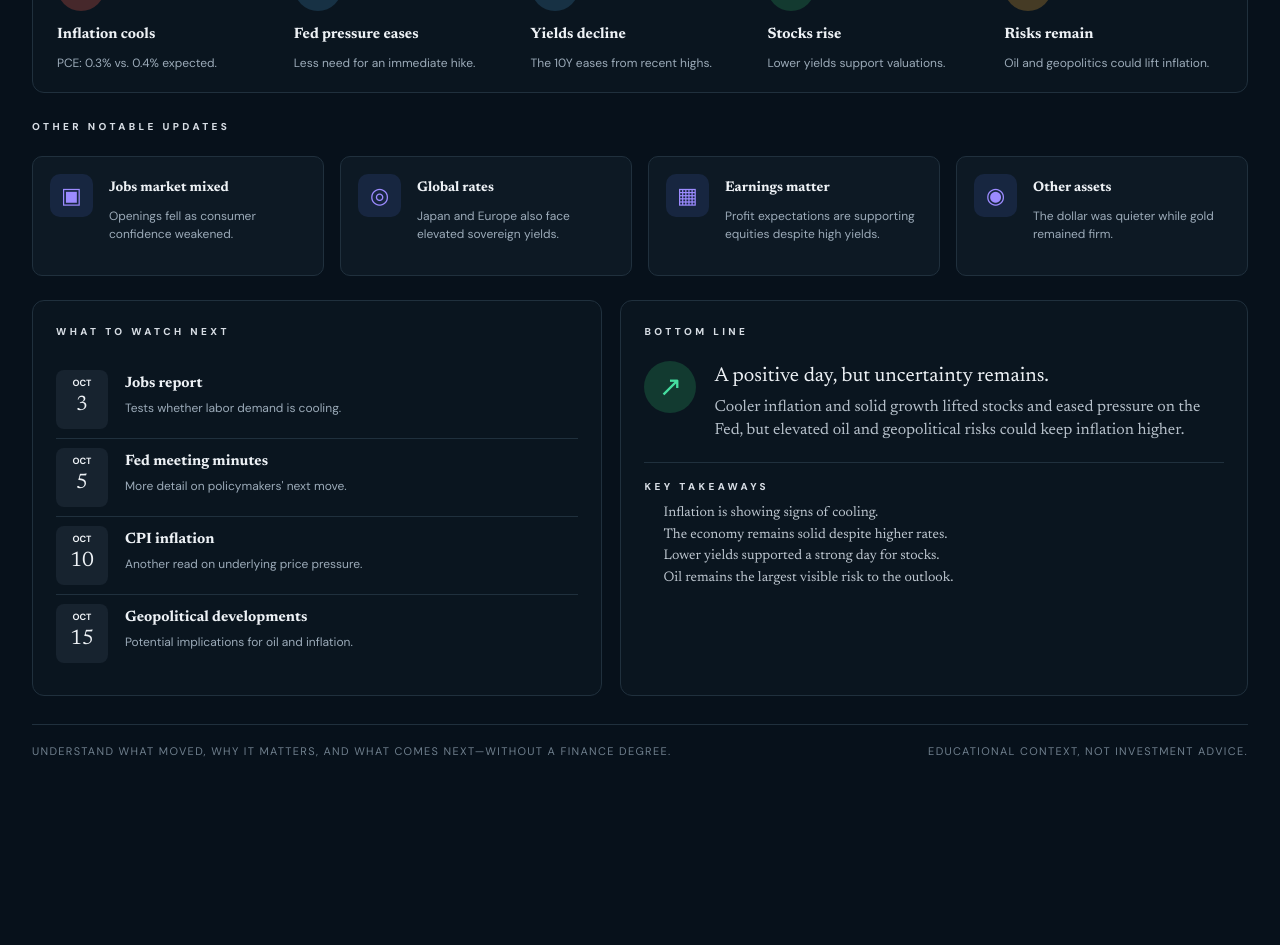
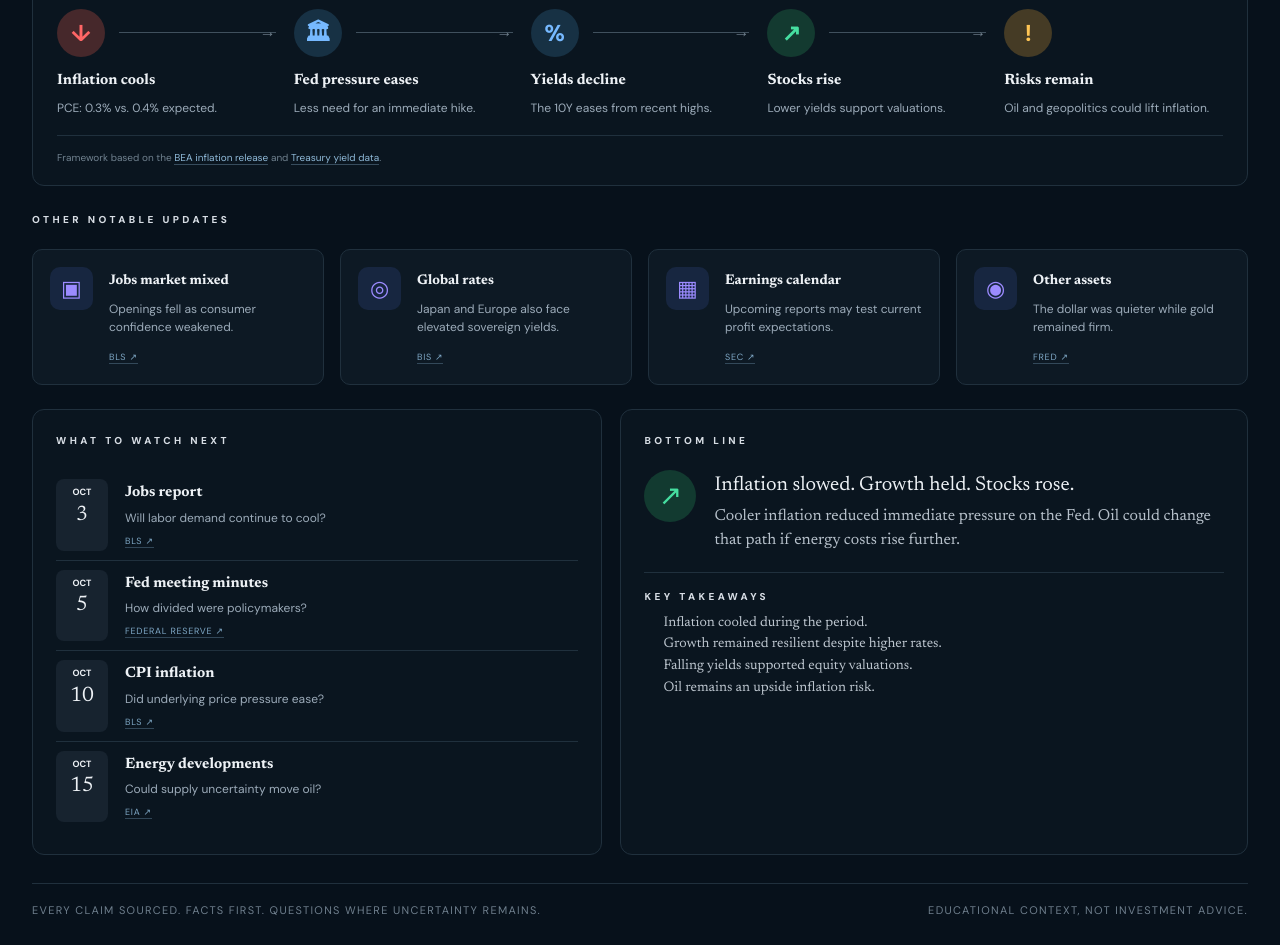
Before and after one commit to PennPredict/tldr-macro, a Next.js app: page / in a window 1280 px wide. Shown: the part 1160-2105 px from the top of the page. Before the commit the page ends 1945 px from the top, so only its background shows below. Built offline with nearby package versions, Linux system fonts and the light colour scheme.

Commit message:
Add sourcing and tighten editorial voice

```diff
--- a/app/page.tsx
+++ b/app/page.tsx
@@ -1,17 +1,17 @@
 const markets = [
-  { name: "S&P 500", value: "4,357.2", move: "+0.43%", positive: true },
-  { name: "Nasdaq", value: "13,457.8", move: "+0.72%", positive: true },
-  { name: "Dow Jones", value: "33,891.2", move: "+0.36%", positive: true },
-  { name: "10Y Treasury", value: "5.18%", move: "−0.11%", positive: false },
-  { name: "WTI Oil", value: "$86.40", move: "+1.30%", positive: false },
-  { name: "Gold", value: "$2,380", move: "+0.60%", positive: true },
+  { name: "S&P 500", value: "4,357.2", move: "+0.43%", positive: true, href: "https://fred.stlouisfed.org/series/SP500" },
+  { name: "Nasdaq", value: "13,457.8", move: "+0.72%", positive: true, href: "https://fred.stlouisfed.org/series/NASDAQCOM" },
+  { name: "Dow Jones", value: "33,891.2", move: "+0.36%", positive: true, href: "https://fred.stlouisfed.org/series/DJIA" },
+  { name: "10Y Treasury", value: "5.18%", move: "−0.11%", positive: false, href: "https://fred.stlouisfed.org/series/DGS10" },
+  { name: "WTI Oil", value: "$86.40", move: "+1.30%", positive: false, href: "https://fred.stlouisfed.org/series/DCOILWTICO" },
+  { name: "Gold", value: "$2,380", move: "+0.60%", positive: true, href: "https://fred.stlouisfed.org/series/GOLDAMGBD228NLBM" },
 ];
 
 const developments = [
-  { n: "1", tone: "mint", title: "Inflation cools more than expected", body: "PCE rose 0.3% versus 0.4% expected, showing inflation pressure is easing.", why: "Lower inflation reduces the chance of an immediate Fed hike, generally supportive for stocks and bonds." },
-  { n: "2", tone: "blue", title: "GDP revised higher", body: "Growth was revised up, supported by consumer spending and business investment.", why: "The economy remains solid despite high rates, supporting earnings while giving the Fed room to stay cautious." },
-  { n: "3", tone: "violet", title: "Stocks move higher", body: "The S&P 500 rose 0.4% and the Nasdaq 0.7% as cooler inflation and resilient growth improved sentiment.", why: "Lower expected rates can support valuations, especially for growth stocks, while stronger activity supports earnings." },
-  { n: "4", tone: "orange", title: "Oil remains a key risk", body: "Oil stayed elevated as geopolitical tensions kept energy inflation risk in focus.", why: "Higher oil can push inflation back up, increasing the likelihood of tighter policy and pressure on consumers." },
+  { n: "1", tone: "mint", title: "Inflation cools more than expected", body: "PCE rose 0.3% versus 0.4% expected. Inflation pressure eased during the period.", why: "Slower inflation can reduce pressure for another Fed hike. Will the next release confirm the trend?", source: "BEA", href: "https://www.bea.gov/news/current-releases" },
+  { n: "2", tone: "blue", title: "GDP revised higher", body: "GDP was revised higher. Consumer spending and business investment supported growth.", why: "Growth can support earnings while keeping policy restrictive. Which force will markets price more heavily?", source: "BEA", href: "https://www.bea.gov/data/gdp/gross-domestic-product" },
+  { n: "3", tone: "violet", title: "Stocks move higher", body: "The S&P 500 rose 0.4%. The Nasdaq gained 0.7% as yields eased.", why: "Lower yields reduce discount rates. Resilient activity can also support expected earnings.", source: "FRED", href: "https://fred.stlouisfed.org/categories/32255" },
+  { n: "4", tone: "orange", title: "Oil remains an inflation risk", body: "Oil remained elevated amid uncertainty around regional supply.", why: "Higher energy costs can lift inflation and weaken consumer demand. Watch whether the move persists.", source: "EIA", href: "https://www.eia.gov/petroleum/" },
 ];
 
 const connections = [
@@ -23,10 +23,10 @@ const connections = [
 ];
 
 const updates = [
-  ["▣", "Jobs market mixed", "Openings fell as consumer confidence weakened."],
-  ["◎", "Global rates", "Japan and Europe also face elevated sovereign yields."],
-  ["▦", "Earnings matter", "Profit expectations are supporting equities despite high yields."],
-  ["◉", "Other assets", "The dollar was quieter while gold remained firm."],
+  ["▣", "Jobs market mixed", "Openings fell as consumer confidence weakened.", "BLS", "https://www.bls.gov/jlt/"],
+  ["◎", "Global rates", "Japan and Europe also face elevated sovereign yields.", "BIS", "https://www.bis.org/statistics/"],
+  ["▦", "Earnings calendar", "Upcoming reports may test current profit expectations.", "SEC", "https://www.sec.gov/edgar/search/"],
+  ["◉", "Other assets", "The dollar was quieter while gold remained firm.", "FRED", "https://fred.stlouisfed.org/categories/15"],
 ];
 
 export default function Home() {
@@ -41,7 +41,7 @@ export default function Home() {
         <div className="lead-copy">
           <p className="section-label">Today&apos;s brief</p>
           <h1>Inflation cools,<br />stocks climb</h1>
-          <p className="lead-summary">Inflation came in lower than expected, easing pressure on the Fed and pushing Treasury yields down. Stocks welcomed the combination of cooler prices and resilient growth, although oil and geopolitical risks remain.</p>
+          <p className="lead-summary">Inflation came in below expectations. Treasury yields fell. Stocks rose as growth remained resilient. Oil remained an upside risk to inflation.</p>
         </div>
         <div className="lead-visual" role="img" aria-label="Abstract sunrise over a financial city skyline">
           <span className="sun" /><span className="skyline">▥ ▥ ▤ ▥ ▥</span>
@@ -54,6 +54,7 @@ export default function Home() {
           <article className="market-card" key={market.name}>
             <span>{market.name}</span><div><strong>{market.value}</strong><b className={market.positive ? "good" : "risk"}>{market.move}</b></div>
             <div className={`spark ${market.positive ? "spark-up" : "spark-down"}`} aria-hidden="true"><i style={{width: `${55 + index * 7}%`}} /></div>
+            <a className="micro-source" href={market.href} target="_blank" rel="noreferrer">FRED ↗</a>
           </article>
         ))}
       </section>
@@ -65,7 +66,7 @@ export default function Home() {
             <article className="development-card" key={item.n}>
               <div className={`number ${item.tone}`}>{item.n}</div>
               <h2>{item.title}</h2><p>{item.body}</p>
-              <div className={`why ${item.tone}`}><span>●</span><div><strong>Why it matters</strong><p>{item.why}</p></div></div>
+              <div className={`why ${item.tone}`}><span>●</span><div><strong>Why it matters</strong><p>{item.why}</p><a href={item.href} target="_blank" rel="noreferrer">Source: {item.source} ↗</a></div></div>
             </article>
           ))}
         </div>
@@ -81,12 +82,13 @@ export default function Home() {
             </div>
           ))}
         </div>
+        <p className="connection-source">Framework based on the <a href="https://www.bea.gov/news/current-releases" target="_blank" rel="noreferrer">BEA inflation release</a> and <a href="https://fred.stlouisfed.org/series/DGS10" target="_blank" rel="noreferrer">Treasury yield data</a>.</p>
       </section>
 
       <section className="section-block">
         <p className="section-label">Other notable updates</p>
         <div className="update-grid">
-          {updates.map(([icon, title, body]) => <article key={title}><span>{icon}</span><div><strong>{title}</strong><p>{body}</p></div></article>)}
+          {updates.map(([icon, title, body, source, href]) => <article key={title}><span>{icon}</span><div><strong>{title}</strong><p>{body}</p><a href={href} target="_blank" rel="noreferrer">{source} ↗</a></div></article>)}
         </div>
       </section>
 
@@ -94,21 +96,21 @@ export default function Home() {
         <article className="watch-panel">
           <p className="section-label">What to watch next</p>
           <ul>
-            <li><time><b>OCT</b>3</time><div><strong>Jobs report</strong><p>Tests whether labor demand is cooling.</p></div></li>
-            <li><time><b>OCT</b>5</time><div><strong>Fed meeting minutes</strong><p>More detail on policymakers&apos; next move.</p></div></li>
-            <li><time><b>OCT</b>10</time><div><strong>CPI inflation</strong><p>Another read on underlying price pressure.</p></div></li>
-            <li><time><b>OCT</b>15</time><div><strong>Geopolitical developments</strong><p>Potential implications for oil and inflation.</p></div></li>
+            <li><time><b>OCT</b>3</time><div><strong>Jobs report</strong><p>Will labor demand continue to cool?</p><a href="https://www.bls.gov/schedule/news_release/empsit.htm" target="_blank" rel="noreferrer">BLS ↗</a></div></li>
+            <li><time><b>OCT</b>5</time><div><strong>Fed meeting minutes</strong><p>How divided were policymakers?</p><a href="https://www.federalreserve.gov/monetarypolicy/fomccalendars.htm" target="_blank" rel="noreferrer">Federal Reserve ↗</a></div></li>
+            <li><time><b>OCT</b>10</time><div><strong>CPI inflation</strong><p>Did underlying price pressure ease?</p><a href="https://www.bls.gov/schedule/news_release/cpi.htm" target="_blank" rel="noreferrer">BLS ↗</a></div></li>
+            <li><time><b>OCT</b>15</time><div><strong>Energy developments</strong><p>Could supply uncertainty move oil?</p><a href="https://www.eia.gov/outlooks/steo/" target="_blank" rel="noreferrer">EIA ↗</a></div></li>
           </ul>
         </article>
 
         <article className="bottom-line">
           <p className="section-label">Bottom line</p>
-          <div className="bottom-summary"><span>↗</span><div><h2>A positive day, but uncertainty remains.</h2><p>Cooler inflation and solid growth lifted stocks and eased pressure on the Fed, but elevated oil and geopolitical risks could keep inflation higher.</p></div></div>
-          <div className="takeaways"><p className="section-label">Key takeaways</p><ul><li>Inflation is showing signs of cooling.</li><li>The economy remains solid despite higher rates.</li><li>Lower yields supported a strong day for stocks.</li><li>Oil remains the largest visible risk to the outlook.</li></ul></div>
+          <div className="bottom-summary"><span>↗</span><div><h2>Inflation slowed. Growth held. Stocks rose.</h2><p>Cooler inflation reduced immediate pressure on the Fed. Oil could change that path if energy costs rise further.</p></div></div>
+          <div className="takeaways"><p className="section-label">Key takeaways</p><ul><li>Inflation cooled during the period.</li><li>Growth remained resilient despite higher rates.</li><li>Falling yields supported equity valuations.</li><li>Oil remains an upside inflation risk.</li></ul></div>
         </article>
       </section>
 
-      <footer><span>Understand what moved, why it matters, and what comes next—without a finance degree.</span><span>Educational context, not investment advice.</span></footer>
+      <footer><span>Every claim sourced. Facts first. Questions where uncertainty remains.</span><span>Educational context, not investment advice.</span></footer>
     </main>
   );
 }
```
Also changed, not shown: app/globals.css.
